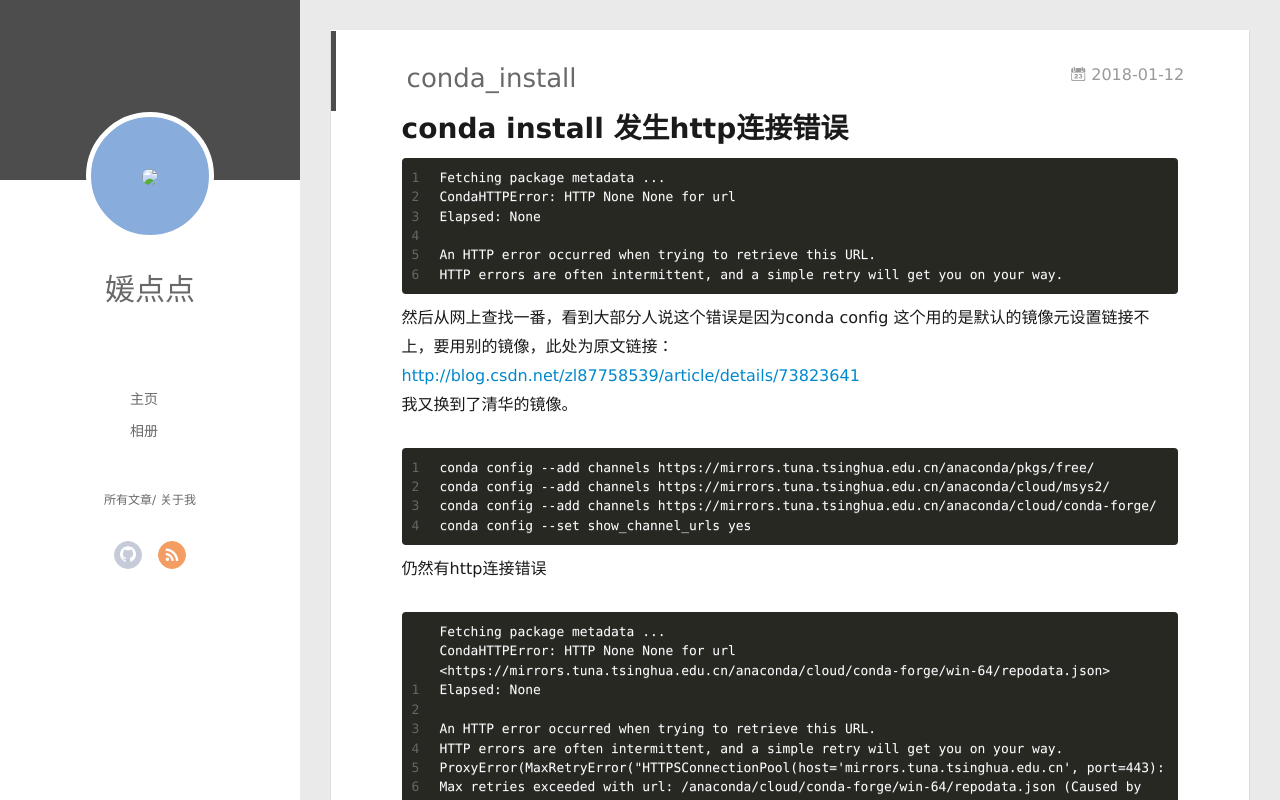
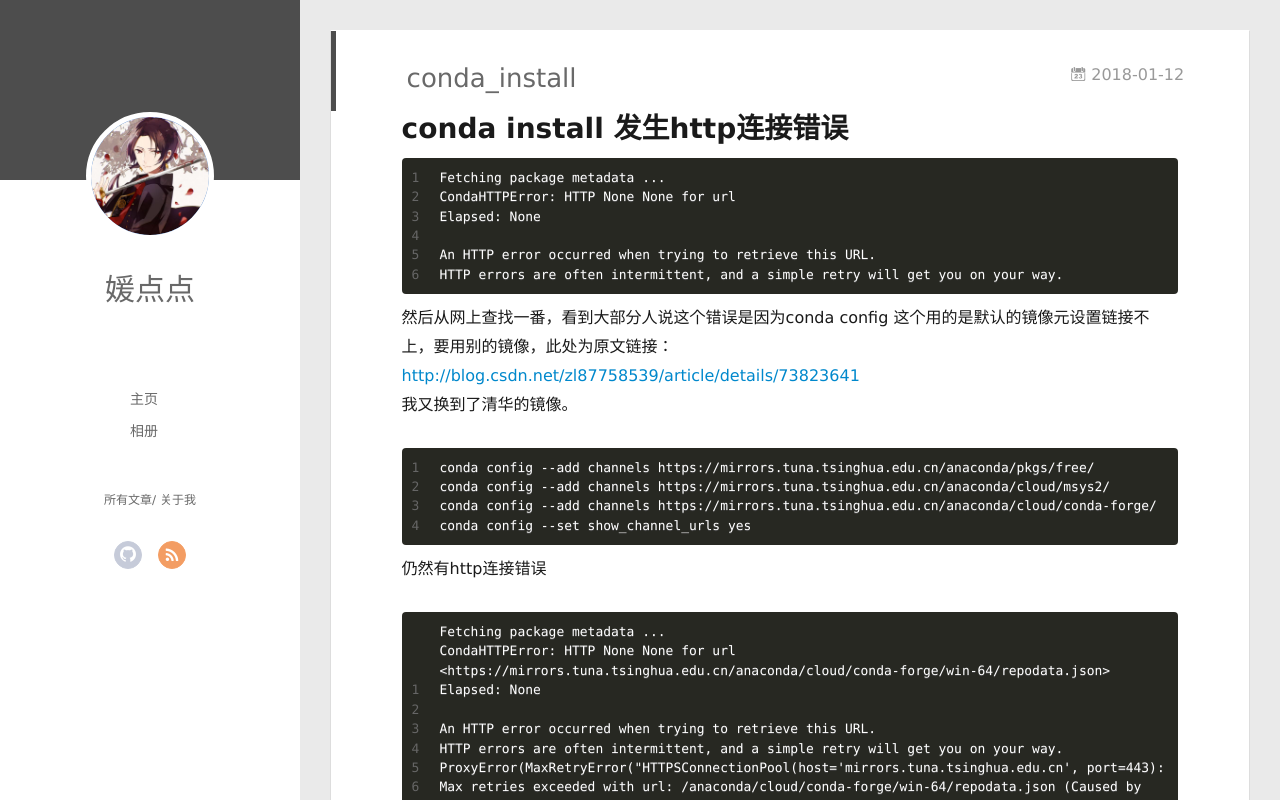
Before and after one commit to chrishlee/chrishlee.github.io, a plain HTML site: page 2018/01/12/conda-install/index.html in a window 1280 px wide. Drawn offline with Linux system fonts and the light colour scheme.

Commit message:
Site updated: 2019-05-28 22:59:12

```diff
--- a/2018/01/12/conda-install/index.html
+++ b/2018/01/12/conda-install/index.html
@@ -57,7 +57,7 @@ var _hmt = _hmt || [];
 <div class="intrude-less">
 	<header id="header" class="inner">
 		<a href="" class="profilepic">
-			<img src="/themes/yilia/source/img/qingguang.png" class="js-avatar">
+			<img src="/img/qingguang.png" class="js-avatar">
 		</a>
 		<hgroup>
 		  <h1 class="header-author"><a href="">媛点点</a></h1>
@@ -109,7 +109,7 @@ var _hmt = _hmt || [];
 	<div class="intrude-less">
 		<header id="header" class="inner">
 			<div class="profilepic">
-				<img src="/themes/yilia/source/img/qingguang.png" class="js-avatar">
+				<img src="/img/qingguang.png" class="js-avatar">
 			</div>
 			<hgroup>
 			  <h1 class="header-author js-header-author">媛点点</h1>
@@ -345,7 +345,7 @@ return o(i(t),arguments.length<2?void 0:u(arguments[1]))}})},function(t,n,r){var
           <ul class="article-tag-list" q-show="showTags">
 
               <li class="article-tag-list-item">
-                <a href="javascript:void(0)" class="js-tag color2">python</a>
+                <a href="javascript:void(0)" class="js-tag color5">JAVA</a>
               </li>
 
               <li class="article-tag-list-item">
@@ -353,11 +353,11 @@ return o(i(t),arguments.length<2?void 0:u(arguments[1]))}})},function(t,n,r){var
               </li>
 
               <li class="article-tag-list-item">
-                <a href="javascript:void(0)" class="js-tag color5">JAVA</a>
+                <a href="javascript:void(0)" class="js-tag color4">markdown</a>
               </li>
 
               <li class="article-tag-list-item">
-                <a href="javascript:void(0)" class="js-tag color4">markdown</a>
+                <a href="javascript:void(0)" class="js-tag color2">python</a>
               </li>
 
               <li class="article-tag-list-item">
```
Also changed, not shown: 2018/01/12/markdown/index.html (+5 -5 lines), 2018/01/15/idea/index.html (+5 -5 lines), 2018/02/05/git/index.html (+5 -5 lines), 2019/05/28/JAX-RS/index.html (+5 -5 lines), archives/2018/01/index.html (+5 -5 lines), archives/2018/02/index.html (+5 -5 lines), archives/2018/index.html (+5 -5 lines), archives/2019/05/index.html (+5 -5 lines), archives/2019/index.html (+5 -5 lines), archives/index.html (+5 -5 lines), index.html (+5 -5 lines), tags/IDE/index.html (+5 -5 lines), tags/JAVA/index.html (+5 -5 lines), tags/git/index.html (+5 -5 lines), 2 more files.
